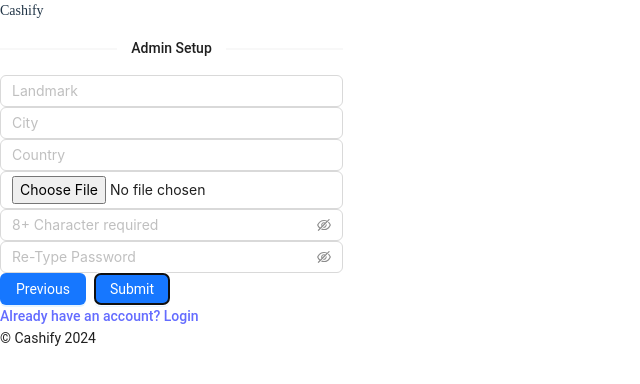
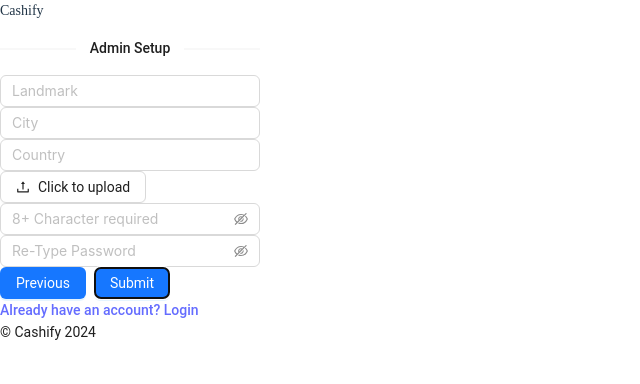
Before and after one commit to oyis12/point-of-sales, a React (Vite) app in the folder client/: page /admin-set-up in a window 1280 px wide. Both pictures are taken after typing "Sample", "Sample", "Sample", "name@example.com", "Sample", "Sample" into the empty fields and a click on the button "Next". Shown: the top 384 px of the page, without its empty margins (0-640 px from the left). Built offline with nearby package versions, Linux system fonts and the light colour scheme; a web font is replaced by a local one.

Commit message:
changed image input style

```diff
--- a/client/src/App.css
+++ b/client/src/App.css
@@ -65,3 +65,6 @@ label{
 .logo-font{
   font-family: "Edu AU VIC WA NT Hand", cursive;
 }
+.ant-upload, .ant-upload-select{
+  width: 100%;
+}
--- a/client/src/pages/auth/AdminSetup.jsx
+++ b/client/src/pages/auth/AdminSetup.jsx
@@ -1,7 +1,7 @@
 import { useState } from "react";
 import { Link, useNavigate } from "react-router-dom";
-import { UserOutlined } from "@ant-design/icons";
-import { Input, Button, Form, message, Divider } from "antd";
+import { UserOutlined, UploadOutlined } from "@ant-design/icons";
+import { Input, Button, Form, message, Divider, Upload } from "antd";
 import axios from "axios";
 
 const AdminSetup = () => {
@@ -32,21 +32,40 @@ const AdminSetup = () => {
     }));
   };
 
+  const normFile = (e) => {
+    console.log("Upload event:", e);
+    if (Array.isArray(e)) {
+      return e;
+    }
+    return e?.fileList;
+  };
+
   const handleSubmit = async () => {
     if (formData.password !== formData.retypePassword) {
       alert("Passwords do not match");
       return;
     }
 
-    const {...postData } = formData;
+    const { avatar, ...postData } = formData;
 
     try {
       setIsLoading(true);
+      const formDataToSend = new FormData();
+      Object.keys(postData).forEach((key) => {
+        formDataToSend.append(key, postData[key]);
+      });
+      if (avatar) {
+        formDataToSend.append("avatar", avatar.file.originFileObj);
+      }
       const response = await axios.post(
         "https://cashify-wzfy.onrender.com/api/v1/admin",
-        postData
+        formDataToSend,
+        {
+          headers: {
+            "Content-Type": "multipart/form-data",
+          },
+        }
       );
-      // localStorage.setItem("data", JSON.stringify(response.data));
       console.log("Response:", response.data);
       message.success(response.data.msg);
       navigate("/");
@@ -118,7 +137,7 @@ const AdminSetup = () => {
       id: "avatar",
       placeholder: "Avatar URL",
       type: "file",
-      value: null,
+      value: formData.avatar,
     },
     {
       id: "password",
@@ -149,20 +168,16 @@ const AdminSetup = () => {
   return (
     <div className="flex justify-center items-center h-screen">
       <div className="w-full max-w-2xl shadow-md rounded px-5 pt-4 pb-8 mb-4">
-      <div className='text-center pt-3'>
-      <h2 className="logo-font text-3xl font-semibold text-blue-500 cursor-pointer hover:text-blue-700">
+        <div className="text-center pt-3">
+          <h2 className="logo-font text-3xl font-semibold text-blue-500 cursor-pointer hover:text-blue-700">
             Cashify
           </h2>
-      </div>
+        </div>
         <Form
           onFinish={
             step === Math.ceil(fields.length / 6) ? handleSubmit : handleNext
           }
-          // className="shadow-md rounded px-5 pt-4 pb-8 mb-4"
         >
-          {/* <div className="text-center mb-6">
-            <h1 className="text-2xl">Admin Setup</h1>
-          </div> */}
           <div className="text-center mb-6">
             <h1 className="text-2xl">
               <Divider>Admin Setup</Divider>
@@ -178,6 +193,17 @@ const AdminSetup = () => {
                     visibilityToggle
                     onChange={(e) => handleChange(field.id, e.target.value)}
                   />
+                ) : field.type === "file" ? (
+                  <Upload
+                    name="avatar"
+                    listType="picture"
+                    beforeUpload={() => false}
+                    onChange={(info) => handleChange(field.id, info)}
+                  >
+                    <Button icon={<UploadOutlined />} style={{ width: "100%" }}>
+                      Click to upload
+                    </Button>
+                  </Upload>
                 ) : (
                   <Input
                     id={field.id}
@@ -208,7 +234,6 @@ const AdminSetup = () => {
               className="bg-blue-600"
               htmlType="submit"
               loading={isLoading}
-              // style={{ marginRight: 8 }}
             >
               {step === Math.ceil(fields.length / 6) ? "Submit" : "Next"}
             </Button>
@@ -219,7 +244,7 @@ const AdminSetup = () => {
             </Link>
           </div>
           <div className="mt-5 text-center">
-          <p className="text-sky-500 text-xs">&copy; Cashify {currentYear}</p>
+            <p className="text-sky-500 text-xs">&copy; Cashify {currentYear}</p>
           </div>
         </Form>
       </div>
--- a/client/src/pages/auth/CompanySetup.jsx
+++ b/client/src/pages/auth/CompanySetup.jsx
@@ -216,7 +216,7 @@ const CompanySetup = () => {
             </Button>
           </div>
           <div className="mt-5 text-center">
-          <p className="text-sky-500 text-xs">&copy; Cashify {currentYear}</p>
+            <p className="text-sky-500 text-xs">&copy; Cashify {currentYear}</p>
           </div>
         </Form>
       </div>
```
